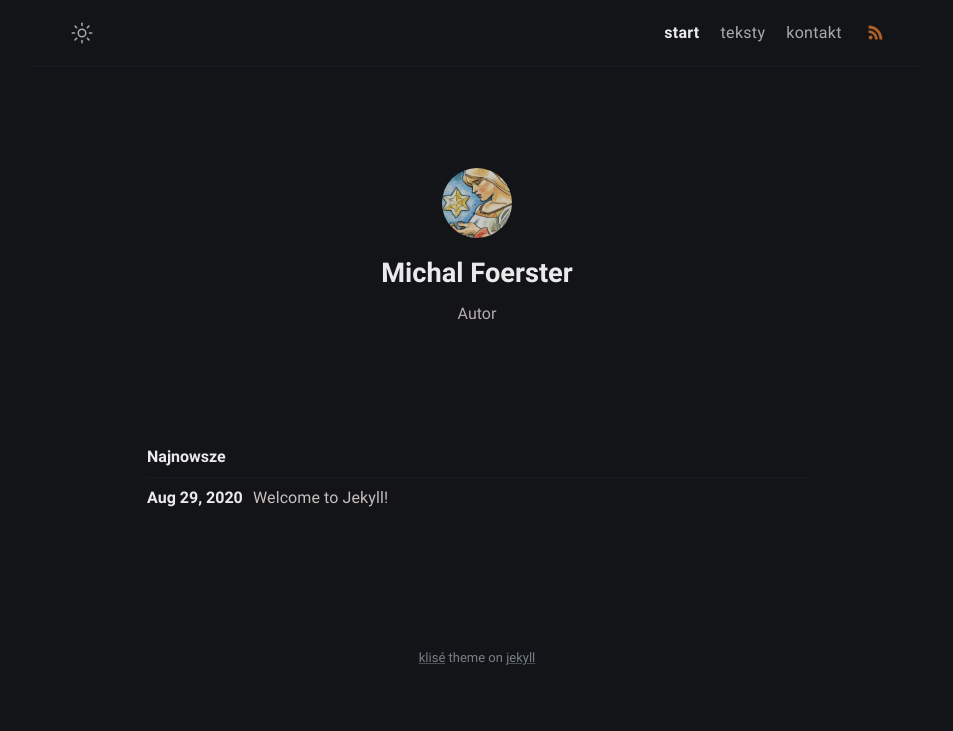
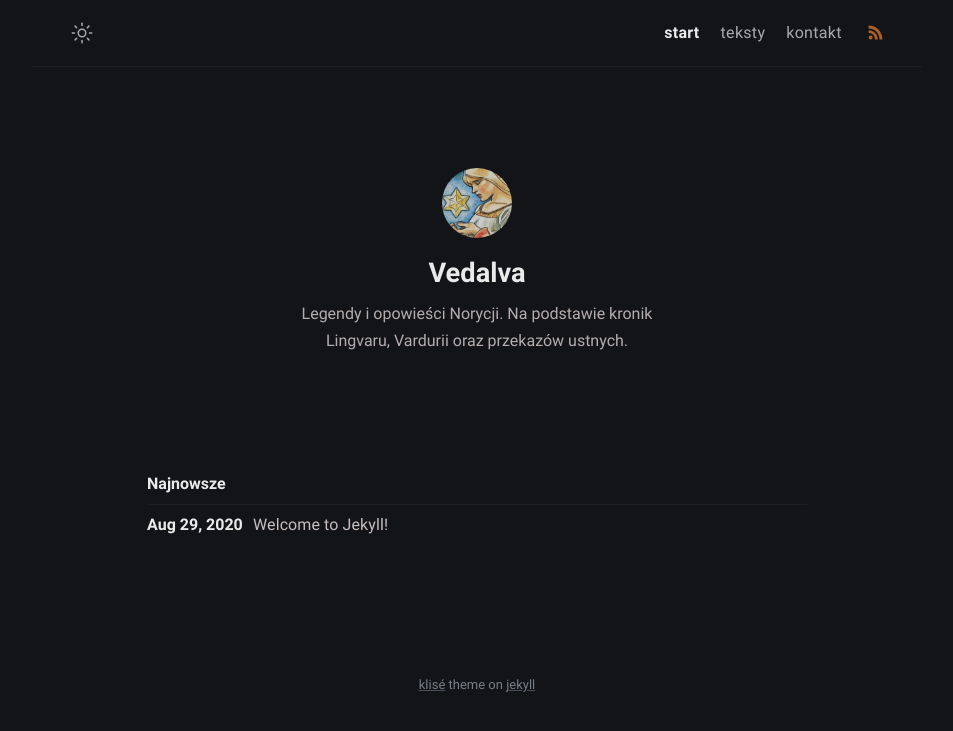
Before and after one commit to michalfoerster/michalfoerster.github.io, a Jekyll site: the page built from index.md, in a window 1280 px wide. Shown: the top 731 px of the page, without its empty margins (163-1116 px from the left). Built offline with Jekyll 4.4.1, drawn with Linux system fonts in a browser that asks for light colours.

Commit message:
update for page title

```diff
--- a/_config.yml
+++ b/_config.yml
@@ -9,9 +9,9 @@ mode: dark # default theme "dark" | "light"
 
 # Profile settings
 author:
-  name: Michal Foerster
+  name: Vedalva
   bio: >- # tell to the world
-    Autor
+    Legendy i opowieści Norycji. Na podstawie kronik Lingvaru, Vardurii oraz przekazów ustnych.
   username: michalfoerster
   github: michalfoerster
   avatar: /assets/img/avatar.jpg
```
